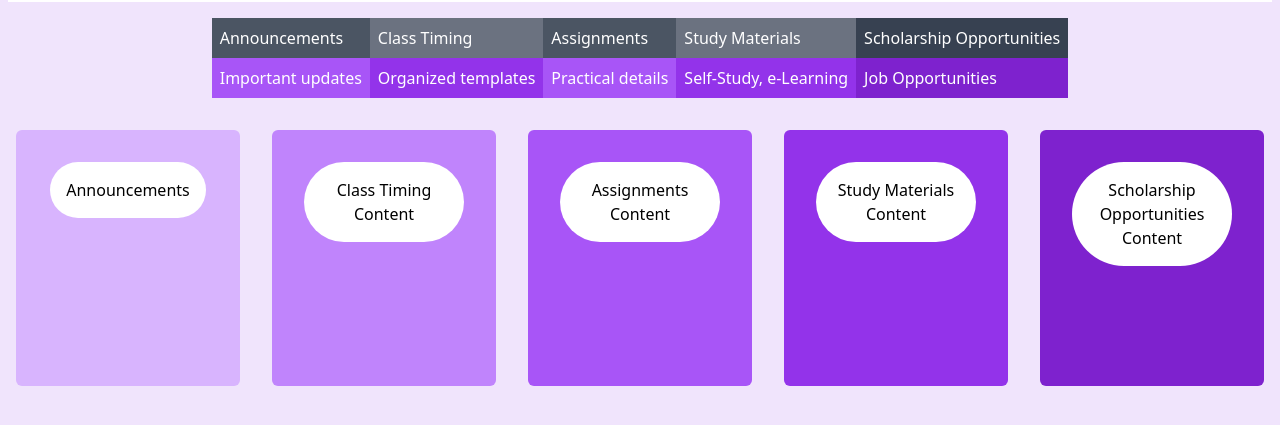
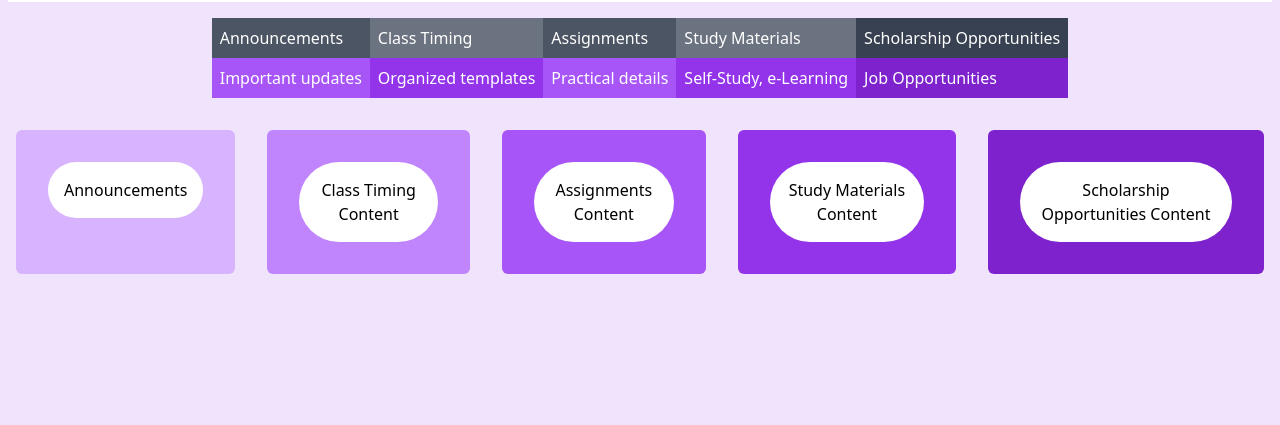
Before and after one commit to SamirKhan21860/LearnTogether, a Flask app: page / in a window 1280 px wide. Shown: the part 102-527 px from the top of the page. Run offline with Flask 3, Linux system fonts and the light colour scheme; a user stored in the database is signed in; data comes from the database, SQL or seed files in the repository; some libraries are stand-ins or nearby versions.

Commit message:
styling the pages

```diff
--- a/templates/index.html
+++ b/templates/index.html
@@ -51,37 +51,37 @@ Results
         </div>
 
         <!-- Multiple pages layout -->
-        <div id="switchPages" class="switchPages flex overflow-x-auto w-full">
+        <div id="switchPages" class="switchPages flex justify-center overflow-x-auto w-full">
 
-            <div id="page-announcements" class="page p-8 m-4 w-full min-h-64 bg-purple-300 rounded-md flex items-start place-content-center">
+            <div id="page-announcements" class="page p-8 m-4 bg-purple-300 rounded-md flex items-start place-content-center">
                 <div class="p-4 bg-white rounded-full text-center">
                     <h2 class="title">Announcements</h2>
                 </div>
                 <!-- Add your form and data display for Announcements here -->
             </div>
 
-            <div id="page-classTiming" class="page w-full min-h-64 p-8 m-4 bg-purple-400 rounded-md flex items-start place-content-center">
+            <div id="page-classTiming" class="page p-8 m-4 bg-purple-400 rounded-md flex items-start place-content-center">
                 <div class="p-4 bg-white rounded-full text-center">
                     <h2>Class Timing Content</h2>
                 </div>
                 <!-- Add your form and data display for Class Timing here -->
             </div>
 
-            <div id="page-assignments" class="page w-full min-h-64 p-8 m-4 bg-purple-500 rounded-md flex items-start place-content-center">
+            <div id="page-assignments" class="page p-8 m-4 bg-purple-500 rounded-md flex items-start place-content-center">
                 <div class="p-4 bg-white rounded-full text-center">
                     <h2>Assignments Content</h2>
                 </div>
                 <!-- Add your form and data display for Assignments here -->
             </div>
 
-            <div id="page-studyMaterials" class="page w-full min-h-64 p-8 m-4 bg-purple-600 rounded-md flex items-start place-content-center">
+            <div id="page-studyMaterials" class="page p-8 m-4 bg-purple-600 rounded-md flex items-start place-content-center">
                 <div class="p-4 bg-white rounded-full text-center">
                     <h2>Study Materials Content</h2>
                 </div>
                 <!-- Add your form and data display for Study Materials here -->
             </div>
 
-            <div id="page-scholarshipOpportunities" class="page w-full min-h-64 p-8 m-4 bg-purple-700 rounded-md flex items-start place-content-center">
+            <div id="page-scholarshipOpportunities" class="page p-8 m-4 bg-purple-700 rounded-md flex items-start place-content-center">
                 <div class="p-4 bg-white rounded-full w-auto text-center">
                     <h2>Scholarship Opportunities Content</h2>
                 </div>
```
